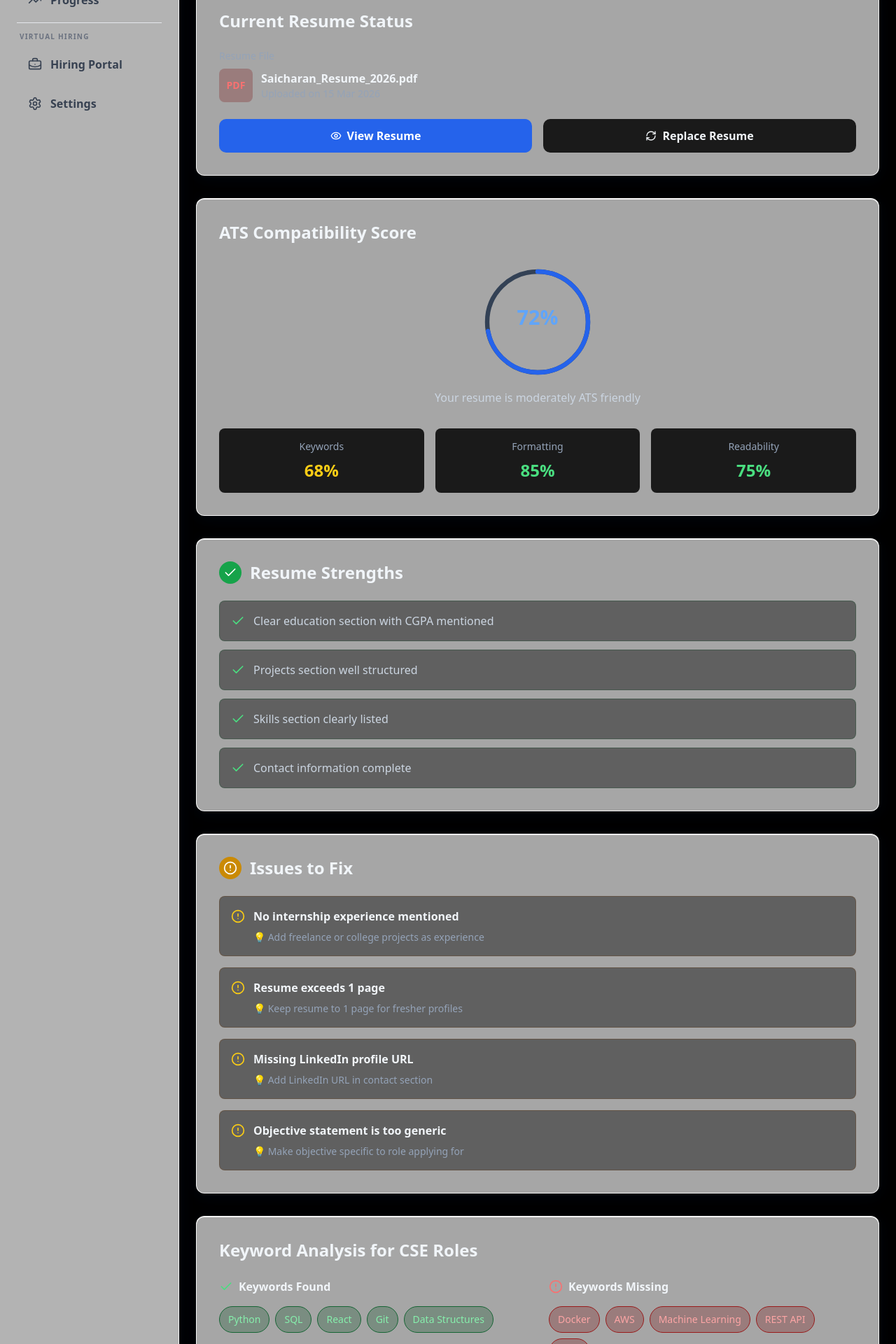
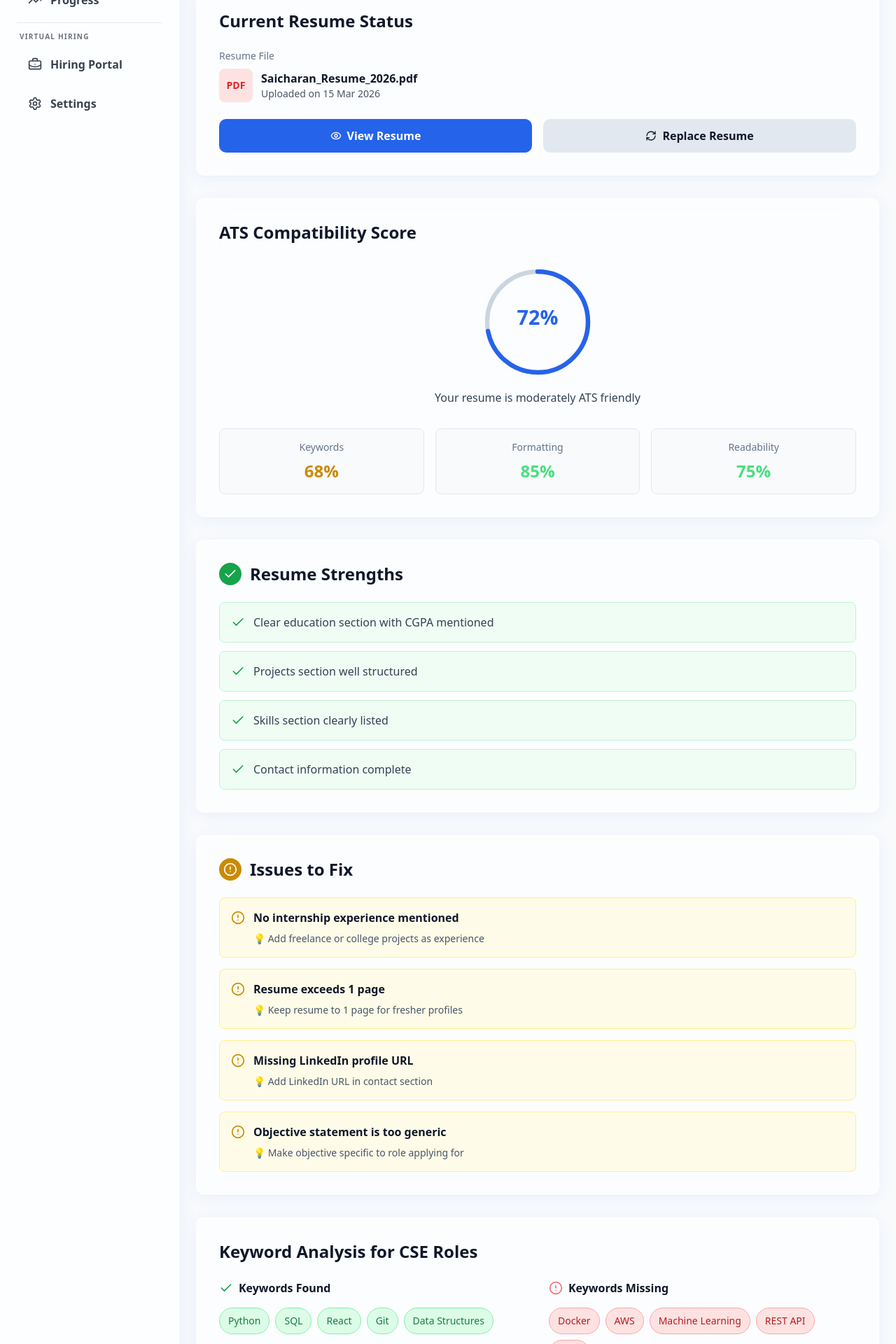
Before and after one commit to saicharan2710/placement-assistance, a React (Vite) app: page /resume-review in a window 1280 px wide. Shown: the part 300-2220 px from the top of the page at 70% size. Built offline with nearby package versions, Linux system fonts and the light colour scheme; sample sign-in values are in the browser's storage.

Commit message:
Fix light mode styling for Daily Drive and Resume Review

```diff
--- a/src/pages/ResumeReviewPage.jsx
+++ b/src/pages/ResumeReviewPage.jsx
@@ -61,7 +61,7 @@ export default function ResumeReviewPage() {
   ];
 
   return (
-    <div className="flex flex-col lg:flex-row min-h-screen bg-[#000000] overflow-x-hidden">
+    <div className="flex flex-col lg:flex-row min-h-screen bg-slate-50 dark:bg-[#000000] overflow-x-hidden">
       <Sidebar isOpen={sidebarOpen} onClose={() => setSidebarOpen(false)} activeTab={activeTab} setActiveTab={setActiveTab} />
 
       {/* Main Content */}
@@ -69,7 +69,7 @@ export default function ResumeReviewPage() {
         <TopBar userName={userName} onHamburgerClick={() => setSidebarOpen(true)} />
 
         <motion.div
-          className="flex-1 overflow-y-auto bg-[#000000]"
+          className="flex-1 overflow-y-auto bg-slate-50 dark:bg-[#000000]"
           initial={{ opacity: 0 }}
           animate={{ opacity: 1 }}
           transition={{ duration: 0.8, ease: 'easeOut' }}
@@ -79,14 +79,14 @@ export default function ResumeReviewPage() {
             <div className="mb-8">
               <button
                 onClick={() => navigate('/dashboard')}
-                className="flex items-center gap-2 text-blue-400 hover:text-blue-300 mb-4 font-semibold transition-colors"
+                className="flex items-center gap-2 text-blue-600 hover:text-blue-700 dark:text-blue-400 dark:hover:text-blue-300 mb-4 font-semibold transition-colors"
               >
                 <ArrowLeft className="w-5 h-5" />
                 Back to Dashboard
               </button>
-              <h1 className="text-4xl font-bold text-slate-100 mb-2">Resume Review</h1>
+              <h1 className="text-4xl font-bold text-slate-900 dark:text-slate-100 mb-2">Resume Review</h1>
               <div className="flex items-center justify-between">
-                <p className="text-slate-400">Get AI feedback on your resume</p>
+                <p className="text-slate-600 dark:text-slate-400">Get AI feedback on your resume</p>
                 <motion.button
                   onClick={() => setHasResume(!hasResume)}
                   className="bg-blue-600 hover:bg-blue-700 hover:shadow-lg hover:shadow-blue-500/20 text-white font-semibold py-2 px-6 rounded-lg transition-colors flex items-center gap-2"
@@ -99,19 +99,19 @@ export default function ResumeReviewPage() {
             </div>
 
             {/* Current Resume Status */}
-            <motion.div className="bg-[#111111] rounded-xl p-8 border border-[#222222] mb-8" initial={{ opacity: 0, y: 40 }} whileInView={{ opacity: 1, y: 0 }} viewport={{ once: false, amount: 0.2 }} transition={{ duration: 0.7 }}>
-              <h2 className="text-2xl font-bold text-slate-100 mb-6">Current Resume Status</h2>
+            <motion.div className="bg-white dark:bg-[#111111] rounded-xl p-8 border border-slate-200 dark:border-[#222222] mb-8" initial={{ opacity: 0, y: 40 }} whileInView={{ opacity: 1, y: 0 }} viewport={{ once: false, amount: 0.2 }} transition={{ duration: 0.7 }}>
+              <h2 className="text-2xl font-bold text-slate-900 dark:text-slate-100 mb-6">Current Resume Status</h2>
               {hasResume ? (
                 <div className="space-y-6">
                   <div>
-                    <p className="text-slate-400 text-sm mb-2">Resume File</p>
+                    <p className="text-slate-500 dark:text-slate-400 text-sm mb-2">Resume File</p>
                     <div className="flex items-center gap-3 mb-4">
-                      <div className="w-12 h-12 bg-red-900/30 rounded-lg flex items-center justify-center">
-                        <span className="text-red-400 font-bold text-sm">PDF</span>
+                      <div className="w-12 h-12 bg-red-100 dark:bg-red-900/30 rounded-lg flex items-center justify-center">
+                        <span className="text-red-600 dark:text-red-400 font-bold text-sm">PDF</span>
                       </div>
                       <div>
-                        <p className="font-semibold text-slate-100">{resumeName}</p>
-                        <p className="text-sm text-slate-400">Uploaded on {uploadDate}</p>
+                        <p className="font-semibold text-slate-900 dark:text-slate-100">{resumeName}</p>
+                        <p className="text-sm text-slate-600 dark:text-slate-400">Uploaded on {uploadDate}</p>
                       </div>
                     </div>
                   </div>
@@ -120,19 +120,19 @@ export default function ResumeReviewPage() {
                       <Eye className="w-4 h-4" />
                       View Resume
                     </motion.button>
-                    <motion.button className="flex-1 bg-[#1A1A1A] hover:bg-slate-600 hover:shadow-lg hover:shadow-blue-500/20 text-slate-100 font-semibold py-3 px-4 rounded-lg transition-colors flex items-center justify-center gap-2" whileHover={{ scale: 1.03, transition: { type: 'spring', stiffness: 400, damping: 10 } }}>
+                    <motion.button className="flex-1 bg-slate-200 hover:bg-slate-300 dark:bg-[#1A1A1A] dark:hover:bg-slate-600 hover:shadow-lg hover:shadow-blue-500/20 text-slate-900 dark:text-slate-100 font-semibold py-3 px-4 rounded-lg transition-colors flex items-center justify-center gap-2" whileHover={{ scale: 1.03, transition: { type: 'spring', stiffness: 400, damping: 10 } }}>
                       <RefreshCw className="w-4 h-4" />
                       Replace Resume
                     </motion.button>
                   </div>
                 </div>
               ) : (
-                <div className="border-2 border-dashed border-[#2A2A2A] rounded-xl p-12 text-center">
-                  <div className="w-16 h-16 bg-[#1A1A1A] rounded-full flex items-center justify-center mx-auto mb-4">
-                    <Upload className="w-8 h-8 text-slate-400" />
+                <div className="border-2 border-dashed border-slate-300 dark:border-[#2A2A2A] rounded-xl p-12 text-center">
+                  <div className="w-16 h-16 bg-slate-100 dark:bg-[#1A1A1A] rounded-full flex items-center justify-center mx-auto mb-4">
+                    <Upload className="w-8 h-8 text-slate-500 dark:text-slate-400" />
                   </div>
-                  <p className="text-slate-300 font-semibold mb-2">Upload your resume to get started</p>
-                  <p className="text-slate-400 text-sm mb-6">Supported format: PDF</p>
+                  <p className="text-slate-700 dark:text-slate-300 font-semibold mb-2">Upload your resume to get started</p>
+                  <p className="text-slate-500 dark:text-slate-400 text-sm mb-6">Supported format: PDF</p>
                   <motion.button className="bg-blue-600 hover:bg-blue-700 hover:shadow-lg hover:shadow-blue-500/20 text-white font-semibold py-3 px-6 rounded-lg transition-colors" whileHover={{ scale: 1.03, transition: { type: 'spring', stiffness: 400, damping: 10 } }}>
                     Upload PDF
                   </motion.button>
@@ -141,13 +141,13 @@ export default function ResumeReviewPage() {
             </motion.div>
 
             {/* ATS Score */}
-            <motion.div className="bg-[#111111] rounded-xl p-8 border border-[#222222] mb-8" initial={{ opacity: 0, y: 40 }} whileInView={{ opacity: 1, y: 0 }} viewport={{ once: false, amount: 0.2 }} transition={{ duration: 0.7 }}>
-              <h2 className="text-2xl font-bold text-slate-100 mb-8">ATS Compatibility Score</h2>
+            <motion.div className="bg-white dark:bg-[#111111] rounded-xl p-8 border border-slate-200 dark:border-[#222222] mb-8" initial={{ opacity: 0, y: 40 }} whileInView={{ opacity: 1, y: 0 }} viewport={{ once: false, amount: 0.2 }} transition={{ duration: 0.7 }}>
+              <h2 className="text-2xl font-bold text-slate-900 dark:text-slate-100 mb-8">ATS Compatibility Score</h2>
               <div className="flex flex-col items-center mb-8">
                 <div className="relative w-40 h-40 mb-4">
-                  <svg className="w-full h-full" viewBox="0 0 200 200">
+                  <svg className="w-full h-full text-slate-300 dark:text-slate-700" viewBox="0 0 200 200">
                     {/* Background circle */}
-                    <circle cx="100" cy="100" r="90" fill="none" stroke="#334155" strokeWidth="8" />
+                    <circle cx="100" cy="100" r="90" fill="none" stroke="currentColor" strokeWidth="8" />
                     {/* Progress circle */}
                     <circle
                       cx="100"
@@ -161,85 +161,85 @@ export default function ResumeReviewPage() {
                       transform="rotate(-90 100 100)"
                     />
                     {/* Text */}
-                    <text x="100" y="105" textAnchor="middle" className="text-4xl font-bold fill-blue-400" fontSize="40">
+                    <text x="100" y="105" textAnchor="middle" className="text-4xl font-bold fill-blue-600 dark:fill-blue-400" fontSize="40">
                       72%
                     </text>
                   </svg>
                 </div>
-                <p className="text-center text-slate-300 font-medium">Your resume is moderately ATS friendly</p>
+                <p className="text-center text-slate-700 dark:text-slate-300 font-medium">Your resume is moderately ATS friendly</p>
               </div>
 
               {/* Score Pills */}
               <div className="grid grid-cols-3 gap-4">
-                <div className="bg-[#1A1A1A] rounded-lg p-4 text-center">
-                  <p className="text-slate-400 text-sm mb-2">Keywords</p>
-                  <p className="text-2xl font-bold text-yellow-400">68%</p>
+                <div className="bg-slate-50 dark:bg-[#1A1A1A] rounded-lg p-4 text-center border border-slate-200 dark:border-transparent">
+                  <p className="text-slate-500 dark:text-slate-400 text-sm mb-2">Keywords</p>
+                  <p className="text-2xl font-bold text-yellow-600 dark:text-yellow-400">68%</p>
                 </div>
-                <div className="bg-[#1A1A1A] rounded-lg p-4 text-center">
-                  <p className="text-slate-400 text-sm mb-2">Formatting</p>
+                <div className="bg-slate-50 dark:bg-[#1A1A1A] rounded-lg p-4 text-center border border-slate-200 dark:border-transparent">
+                  <p className="text-slate-500 dark:text-slate-400 text-sm mb-2">Formatting</p>
                   <p className="text-2xl font-bold text-green-400">85%</p>
                 </div>
-                <div className="bg-[#1A1A1A] rounded-lg p-4 text-center">
-                  <p className="text-slate-400 text-sm mb-2">Readability</p>
+                <div className="bg-slate-50 dark:bg-[#1A1A1A] rounded-lg p-4 text-center border border-slate-200 dark:border-transparent">
+                  <p className="text-slate-500 dark:text-slate-400 text-sm mb-2">Readability</p>
                   <p className="text-2xl font-bold text-green-400">75%</p>
                 </div>
               </div>
             </motion.div>
 
             {/* Resume Strengths */}
-            <motion.div className="bg-[#111111] rounded-xl p-8 border border-[#222222] mb-8" initial={{ opacity: 0, y: 40 }} whileInView={{ opacity: 1, y: 0 }} viewport={{ once: false, amount: 0.2 }} transition={{ duration: 0.7 }}>
+            <motion.div className="bg-white dark:bg-[#111111] rounded-xl p-8 border border-slate-200 dark:border-[#222222] mb-8" initial={{ opacity: 0, y: 40 }} whileInView={{ opacity: 1, y: 0 }} viewport={{ once: false, amount: 0.2 }} transition={{ duration: 0.7 }}>
               <div className="flex items-center gap-3 mb-6">
                 <div className="w-8 h-8 bg-green-600 rounded-full flex items-center justify-center">
                   <Check className="w-5 h-5 text-white" />
                 </div>
-                <h2 className="text-2xl font-bold text-slate-100">Resume Strengths</h2>
+                <h2 className="text-2xl font-bold text-slate-900 dark:text-slate-100">Resume Strengths</h2>
               </div>
               <div className="space-y-3">
                 {strengths.map((strength, idx) => (
-                  <div key={idx} className="flex items-start gap-3 p-4 bg-[rgba(26,26,26,0.5)] rounded-lg border border-green-900/30">
-                    <Check className="w-5 h-5 text-green-400 flex-shrink-0 mt-0.5" />
-                    <p className="text-slate-300">{strength}</p>
+                  <div key={idx} className="flex items-start gap-3 p-4 bg-green-50 dark:bg-[rgba(26,26,26,0.5)] rounded-lg border border-green-200 dark:border-green-900/30">
+                    <Check className="w-5 h-5 text-green-600 dark:text-green-400 flex-shrink-0 mt-0.5" />
+                    <p className="text-slate-700 dark:text-slate-300">{strength}</p>
                   </div>
                 ))}
               </div>
             </motion.div>
 
             {/* Issues Found */}
-            <motion.div className="bg-[#111111] rounded-xl p-8 border border-[#222222] mb-8" initial={{ opacity: 0, y: 40 }} whileInView={{ opacity: 1, y: 0 }} viewport={{ once: false, amount: 0.2 }} transition={{ duration: 0.7 }}>
+            <motion.div className="bg-white dark:bg-[#111111] rounded-xl p-8 border border-slate-200 dark:border-[#222222] mb-8" initial={{ opacity: 0, y: 40 }} whileInView={{ opacity: 1, y: 0 }} viewport={{ once: false, amount: 0.2 }} transition={{ duration: 0.7 }}>
               <div className="flex items-center gap-3 mb-6">
                 <div className="w-8 h-8 bg-yellow-600 rounded-full flex items-center justify-center">
                   <AlertCircle className="w-5 h-5 text-white" />
                 </div>
-                <h2 className="text-2xl font-bold text-slate-100">Issues to Fix</h2>
+                <h2 className="text-2xl font-bold text-slate-900 dark:text-slate-100">Issues to Fix</h2>
               </div>
               <div className="space-y-4">
                 {issues.map((issue, idx) => (
-                  <div key={idx} className="p-4 bg-[rgba(26,26,26,0.5)] rounded-lg border border-yellow-900/30">
+                  <div key={idx} className="p-4 bg-yellow-50 dark:bg-[rgba(26,26,26,0.5)] rounded-lg border border-yellow-200 dark:border-yellow-900/30">
                     <div className="flex items-start gap-3 mb-2">
-                      <AlertCircle className="w-5 h-5 text-yellow-400 flex-shrink-0 mt-0.5" />
-                      <p className="font-semibold text-slate-100">{issue.title}</p>
+                      <AlertCircle className="w-5 h-5 text-yellow-600 dark:text-yellow-400 flex-shrink-0 mt-0.5" />
+                      <p className="font-semibold text-slate-900 dark:text-slate-100">{issue.title}</p>
                     </div>
-                    <p className="text-sm text-slate-400 ml-8">💡 {issue.suggestion}</p>
+                    <p className="text-sm text-slate-600 dark:text-slate-400 ml-8">💡 {issue.suggestion}</p>
                   </div>
                 ))}
               </div>
             </motion.div>
 
             {/* Keyword Analysis */}
-            <motion.div className="bg-[#111111] rounded-xl p-8 border border-[#222222] mb-8" initial={{ opacity: 0, y: 40 }} whileInView={{ opacity: 1, y: 0 }} viewport={{ once: false, amount: 0.2 }} transition={{ duration: 0.7 }}>
-              <h2 className="text-2xl font-bold text-slate-100 mb-6">Keyword Analysis for CSE Roles</h2>
+            <motion.div className="bg-white dark:bg-[#111111] rounded-xl p-8 border border-slate-200 dark:border-[#222222] mb-8" initial={{ opacity: 0, y: 40 }} whileInView={{ opacity: 1, y: 0 }} viewport={{ once: false, amount: 0.2 }} transition={{ duration: 0.7 }}>
+              <h2 className="text-2xl font-bold text-slate-900 dark:text-slate-100 mb-6">Keyword Analysis for CSE Roles</h2>
               <div className="grid grid-cols-1 md:grid-cols-2 gap-8 mb-6">
                 {/* Keywords Found */}
                 <div>
-                  <h3 className="font-semibold text-slate-100 mb-4 flex items-center gap-2">
-                    <Check className="w-5 h-5 text-green-400" />
+                  <h3 className="font-semibold text-slate-900 dark:text-slate-100 mb-4 flex items-center gap-2">
+                    <Check className="w-5 h-5 text-green-600 dark:text-green-400" />
                     Keywords Found
                   </h3>
                   <div className="flex flex-wrap gap-2">
                     {keywordsFound.map((keyword, idx) => (
                       <span
                         key={idx}
-                        className="px-3 py-2 bg-green-900/30 border border-green-800 text-green-300 text-sm font-medium rounded-full"
+                        className="px-3 py-2 bg-green-100 border border-green-300 text-green-700 dark:bg-green-900/30 dark:border-green-800 dark:text-green-300 text-sm font-medium rounded-full"
                       >
                         {keyword}
                       </span>
@@ -249,7 +249,7 @@ export default function ResumeReviewPage() {
 
                 {/* Keywords Missing */}
                 <div>
-                  <h3 className="font-semibold text-slate-100 mb-4 flex items-center gap-2">
+                  <h3 className="font-semibold text-slate-900 dark:text-slate-100 mb-4 flex items-center gap-2">
                     <AlertCircle className="w-5 h-5 text-red-400" />
                     Keywords Missing
                   </h3>
@@ -257,7 +257,7 @@ export default function ResumeReviewPage() {
                     {keywordsMissing.map((keyword, idx) => (
                       <span
                         key={idx}
-                        className="px-3 py-2 bg-red-900/30 border border-red-800 text-red-300 text-sm font-medium rounded-full"
+                        className="px-3 py-2 bg-red-100 border border-red-300 text-red-700 dark:bg-red-900/30 dark:border-red-800 dark:text-red-300 text-sm font-medium rounded-full"
                       >
                         {keyword}
                       </span>
@@ -265,19 +265,19 @@ export default function ResumeReviewPage() {
                   </div>
                 </div>
               </div>
-              <p className="text-slate-400 text-sm">
+              <p className="text-slate-600 dark:text-slate-400 text-sm">
                 💡 Add missing keywords naturally in your projects and skills section
               </p>
             </motion.div>
 
             {/* AI Recommendations */}
-            <motion.div className="bg-blue-900/20 border border-blue-800 rounded-xl p-8 mb-8" initial={{ opacity: 0, y: 40 }} whileInView={{ opacity: 1, y: 0 }} viewport={{ once: false, amount: 0.2 }} transition={{ duration: 0.7 }}>
-              <h2 className="text-2xl font-bold text-slate-100 mb-6">AI Recommendations</h2>
+            <motion.div className="bg-blue-50 dark:bg-blue-900/20 border border-blue-200 dark:border-blue-800 rounded-xl p-8 mb-8" initial={{ opacity: 0, y: 40 }} whileInView={{ opacity: 1, y: 0 }} viewport={{ once: false, amount: 0.2 }} transition={{ duration: 0.7 }}>
+              <h2 className="text-2xl font-bold text-slate-900 dark:text-slate-100 mb-6">AI Recommendations</h2>
               <div className="space-y-4">
                 {recommendations.map((rec, idx) => (
                   <div key={idx} className="flex gap-4 items-start">
                     <span className="text-2xl">{rec.icon}</span>
-                    <p className="text-slate-300">{rec.text}</p>
+                    <p className="text-slate-700 dark:text-slate-300">{rec.text}</p>
                   </div>
                 ))}
               </div>
```
Also changed, not shown: src/pages/DailyDrivePage.jsx (+61 -61 lines).
